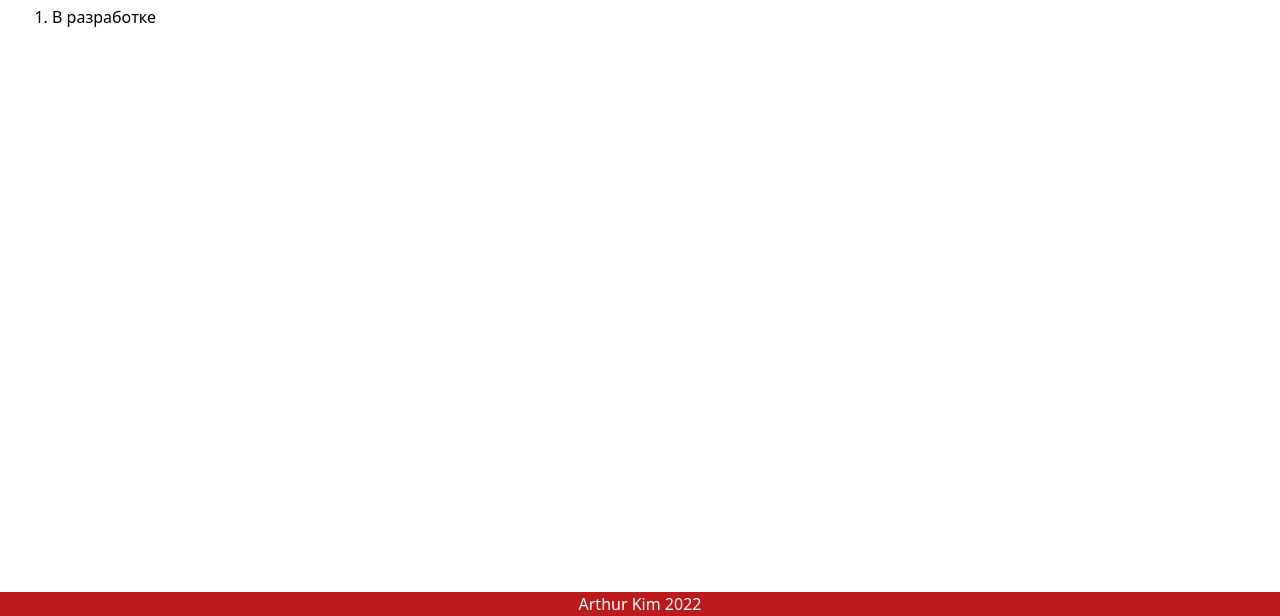
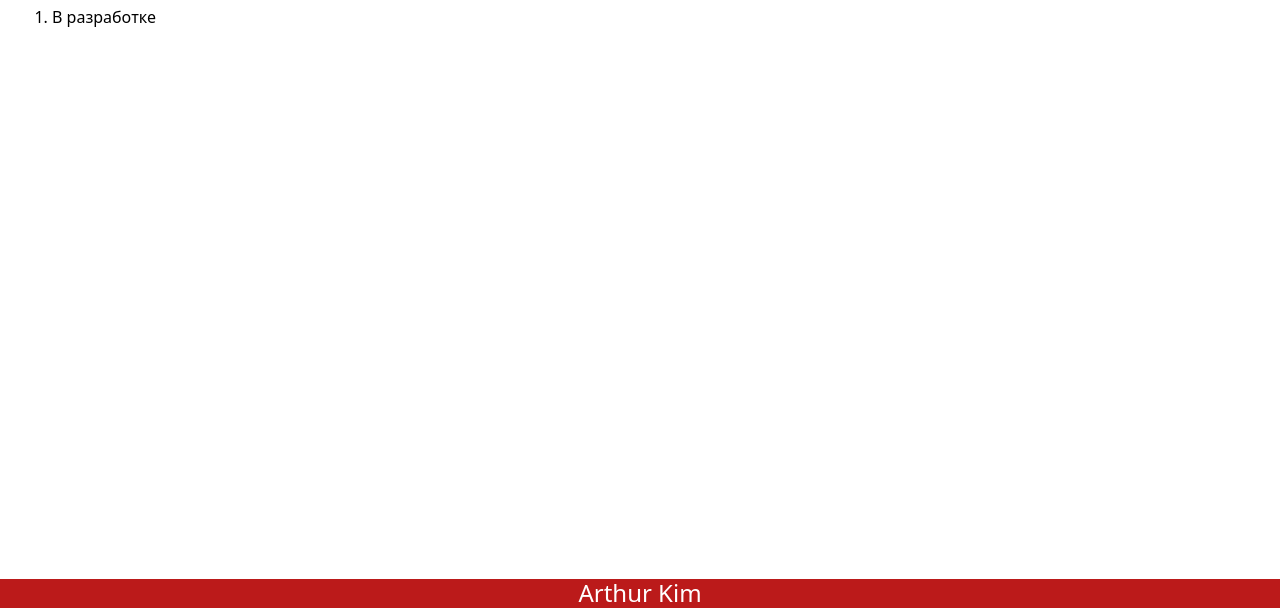
Before and after one commit to 77wiz77/Portfolio_ITMO, a plain HTML site: page index.html in a window 1280 px wide. Shown: the part 184-800 px from the top of the page. Drawn offline with nearby package versions, Linux system fonts and the light colour scheme.

Commit message:
Update index.html

```diff
--- a/index.html
+++ b/index.html
@@ -33,7 +33,7 @@
 
   <footer>
     <div class="footer">
-      <div class="footer__text"><a id="author" title="GossJS">Arthur Kim 2022</a></div>
+      <div class="footer__text"><h4 id="author" title="GossJS">Arthur Kim</h4></div>
     </div>
   </footer>
 
```
